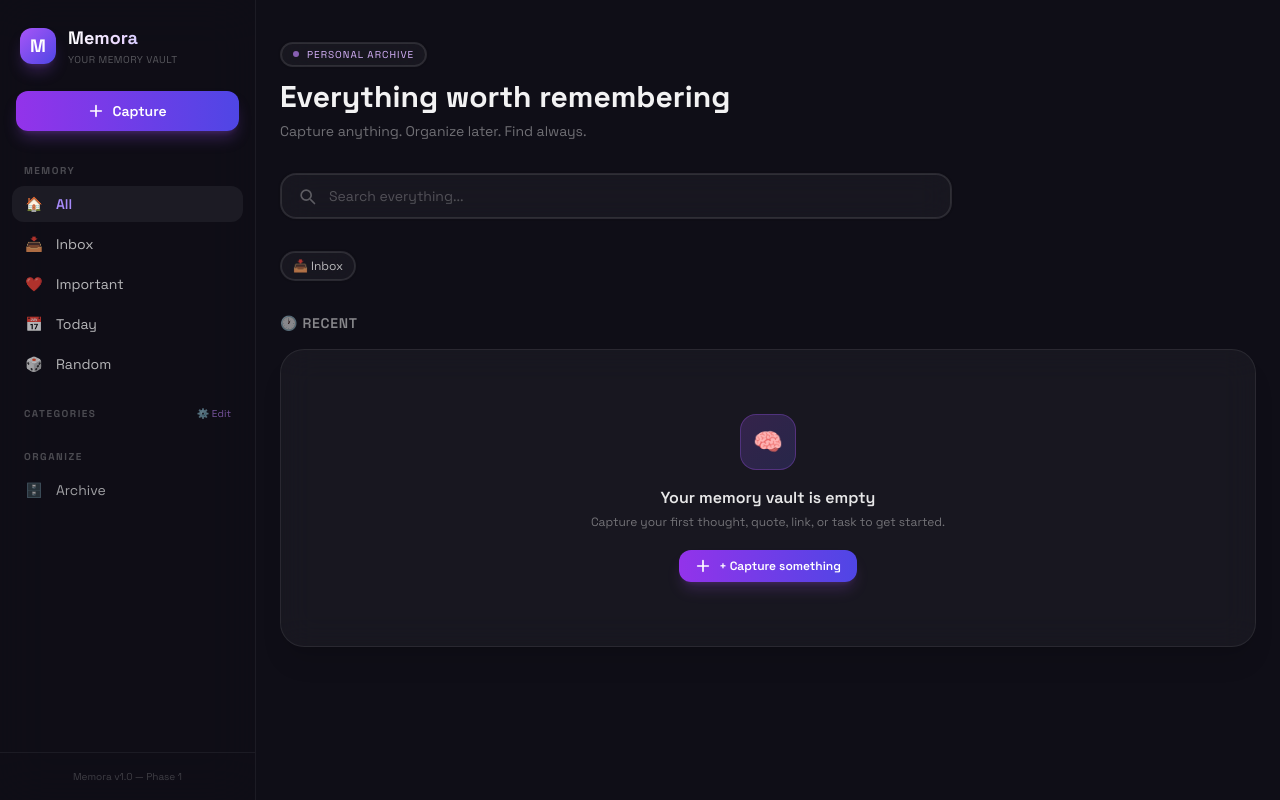
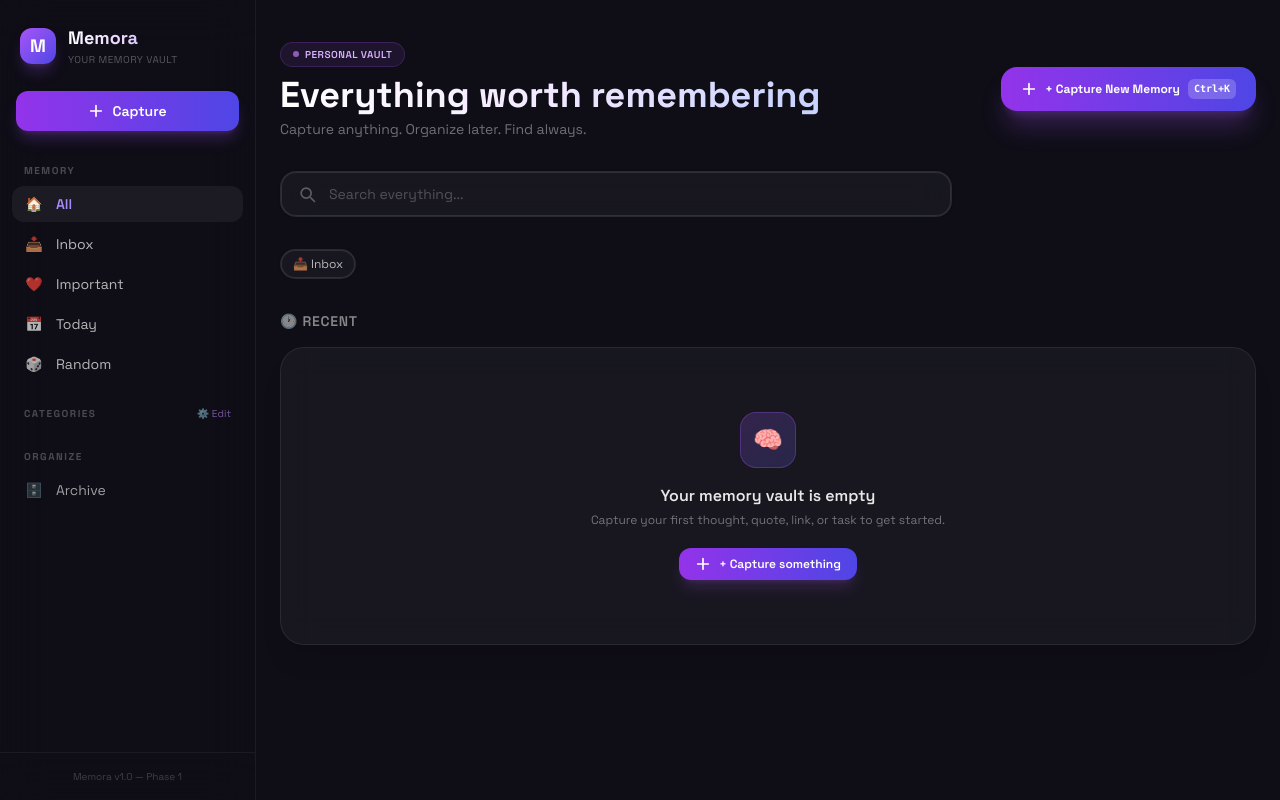
Before and after one commit to omtiwari17/Memora, a Django app: page / in a window 1280 px wide. Run offline with Django 5.2, Linux system fonts and the light colour scheme; data that the repository does not hold is empty; some libraries are stand-ins or nearby versions.

Commit message:
feat(ui): add persistent top-right + Capture New Memory header button with Ctrl+K shortcut and smart category pre-selection

```diff
--- a/quotes/templates/quotes/dashboard.html
+++ b/quotes/templates/quotes/dashboard.html
@@ -256,14 +256,23 @@
 
                 <!-- Header -->
                 <header class="mb-8">
-                    <div class="flex flex-col sm:flex-row sm:items-end sm:justify-between gap-4">
+                    <div class="flex flex-col sm:flex-row sm:items-center sm:justify-between gap-4">
                         <div>
-                            <div class="inline-flex items-center gap-2 px-3 py-1 rounded-full glass text-[10px] uppercase tracking-widest text-purple-300 mb-3">
+                            <span class="inline-flex items-center gap-1.5 px-3 py-1 rounded-full text-[10px] font-semibold tracking-wider uppercase bg-purple-500/10 text-purple-300 border border-purple-500/20 mb-2">
                                 <span class="w-1.5 h-1.5 rounded-full bg-purple-400 animate-pulse"></span>
-                                Personal Archive
-                            </div>
-                            <h2 class="text-2xl sm:text-3xl font-bold text-white/95">Everything worth remembering</h2>
-                            <p class="text-sm text-white/40 mt-1.5">Capture anything. Organize later. Find always.</p>
+                                Personal Vault
+                            </span>
+                            <h1 class="text-3xl sm:text-4xl font-bold bg-gradient-to-r from-white via-purple-100 to-indigo-200 bg-clip-text text-transparent">
+                                Everything worth remembering
+                            </h1>
+                            <p class="text-sm text-white/40 mt-1">Capture anything. Organize later. Find always.</p>
+                        </div>
+                        <div class="flex items-center gap-2 shrink-0">
+                            <button onclick="openCapture()" class="flex items-center gap-2 px-5 py-3 rounded-2xl bg-gradient-to-r from-purple-600 to-indigo-600 text-xs font-bold text-white shadow-xl shadow-purple-500/25 hover:shadow-purple-500/40 hover:-translate-y-0.5 transition-all">
+                                <svg class="w-4 h-4" fill="none" viewBox="0 0 24 24" stroke="currentColor" stroke-width="2.5"><path stroke-linecap="round" stroke-linejoin="round" d="M12 4v16m8-8H4"/></svg>
+                                <span>+ Capture New Memory</span>
+                                <span class="hidden md:inline-block px-1.5 py-0.5 rounded-md bg-white/20 text-[10px] font-mono">Ctrl+K</span>
+                            </button>
                         </div>
                     </div>
                 </header>
--- a/quotes/templates/quotes/partials/capture_modal.html
+++ b/quotes/templates/quotes/partials/capture_modal.html
@@ -123,10 +123,16 @@ function generateLiveTitle(val) {
     titleInput.value = words.length > 8 ? words.slice(0, 8).join(' ') + '...' : firstLine;
 }
 
-function openCapture() {
+function openCapture(catSlug) {
     const el = document.getElementById('capture-overlay');
     if (el) {
         el.classList.remove('hidden');
+        if (catSlug) {
+            const fields = document.getElementById('optional-fields');
+            if (fields) fields.classList.remove('hidden');
+            const catSelect = document.getElementById('capture-category');
+            if (catSelect) catSelect.value = catSlug;
+        }
         document.getElementById('capture-content').focus();
         document.body.style.overflow = 'hidden';
     }
```
Also changed, not shown: quotes/templates/quotes/memory_list.html (+18 -8 lines).
